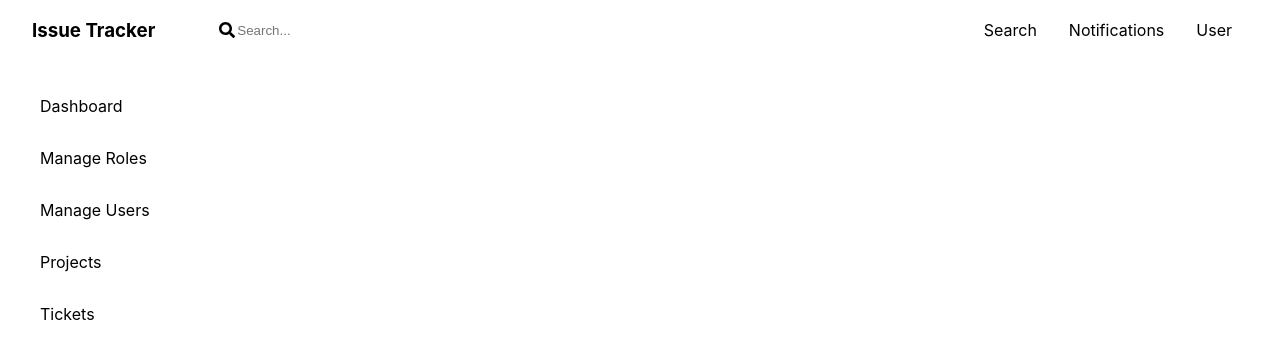
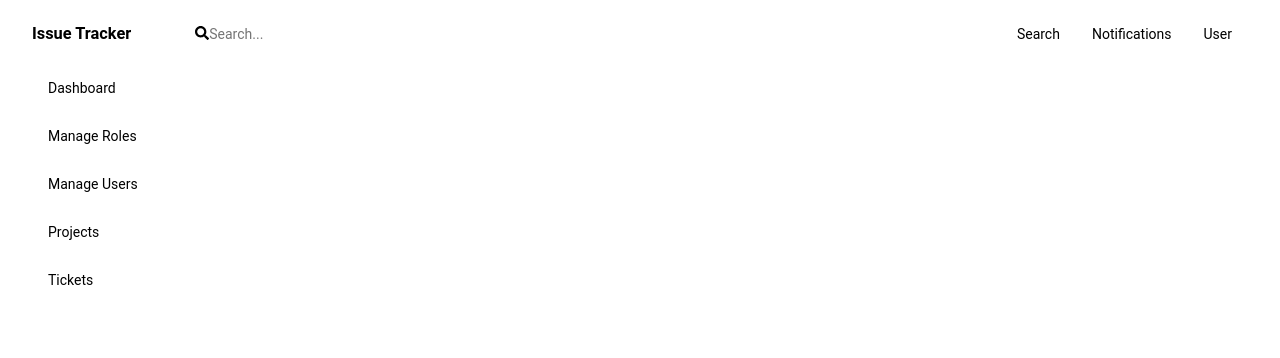
Before and after one commit to minnecoder/issue-tracker, a React (Create React App) app in the folder web/: page / in a window 1280 px wide. Shown: the top 358 px of the page. Built offline with nearby package versions, Linux system fonts and the light colour scheme.

Commit message:
Added global style Changed TopBar to Header

```diff
--- a/web/src/App.js
+++ b/web/src/App.js
@@ -1,12 +1,15 @@
 import React from 'react';
+// import { Router } from 'react-router-dom';
+import GlobalStyle from './styles/global';
 import Sidebar from './Sidebar';
-import Topbar from './Topbar';
+import Header from './Header';
 
 function App() {
   return (
-    <div className="App">
+    <div>
+      <GlobalStyle />
       <Sidebar />
-      <Topbar />
+      <Header />
     </div>
   );
 }
--- a/web/src/Topbar.js
+++ b/web/src/Header.js
@@ -2,7 +2,7 @@
 import styled from 'styled-components';
 import { FaSearch } from 'react-icons/fa';
 
-export default function Topbar() {
+export default function Header() {
   return (
     <Main>
       <Nav>
@@ -26,12 +26,13 @@
 const Main = styled.div`
 width: 100%;
 height: 4rem;
-
+${'' /* background: blue; */}
 `;
 
 const Nav = styled.div`
 display: flex;
 justify-content: space-between;
+padding-top: 1.5rem;
 `;
 
 const Left = styled.div`
@@ -49,7 +50,6 @@
 margin-right: 2rem;
 
 li {
-    list-style-type: none;
     padding: 0 1rem;
 }
 `;
--- a/web/src/Sidebar.js
+++ b/web/src/Sidebar.js
@@ -20,9 +20,13 @@
 top: 4rem;
 height: calc(100% - 4rem);
 width: 200px;
+${'' /* background: red; */}
+
+ul {
+    margin-left: 3rem;
+}
 
 li {
-list-style-type: none;
 padding: 1rem 0;
 }
 
--- /dev/null
+++ b/web/src/styles/global.js
@@ -0,0 +1,43 @@
+import { createGlobalStyle } from 'styled-components';
+
+const GlobalStyle = createGlobalStyle`
+@import url('https://fonts.googleapis.com/css2?family=Roboto:wght@400;700&display=swap');
+
+* {
+    margin: 0;
+    padding: 0;
+    outline: 0;
+    border: 0;
+    box-sizing: border-box;
+  }
+
+  *:focus {
+    outline: 0;
+  }
+
+  html, body, #root {
+    height: 100%;
+  }
+
+  body {
+    -webkit-font-smoothing: antialiased;
+  }
+
+  body, input, button {
+    font: 14px 'Roboto', sans-serif;
+  }
+
+  a {
+    text-decoration: none;
+  }
+
+  ul {
+    list-style: none;
+  }
+
+  button {
+    cursor: pointer;
+  }
+`;
+
+export default GlobalStyle;
```
